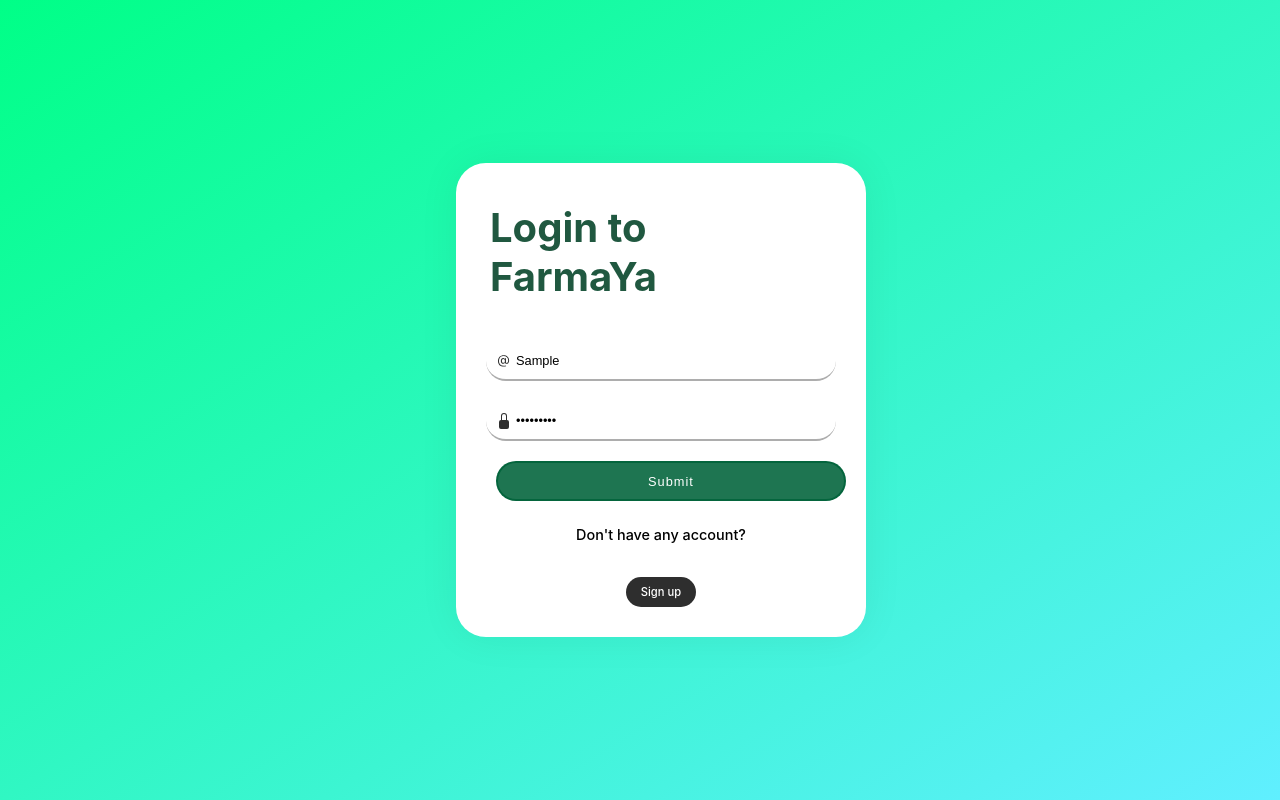
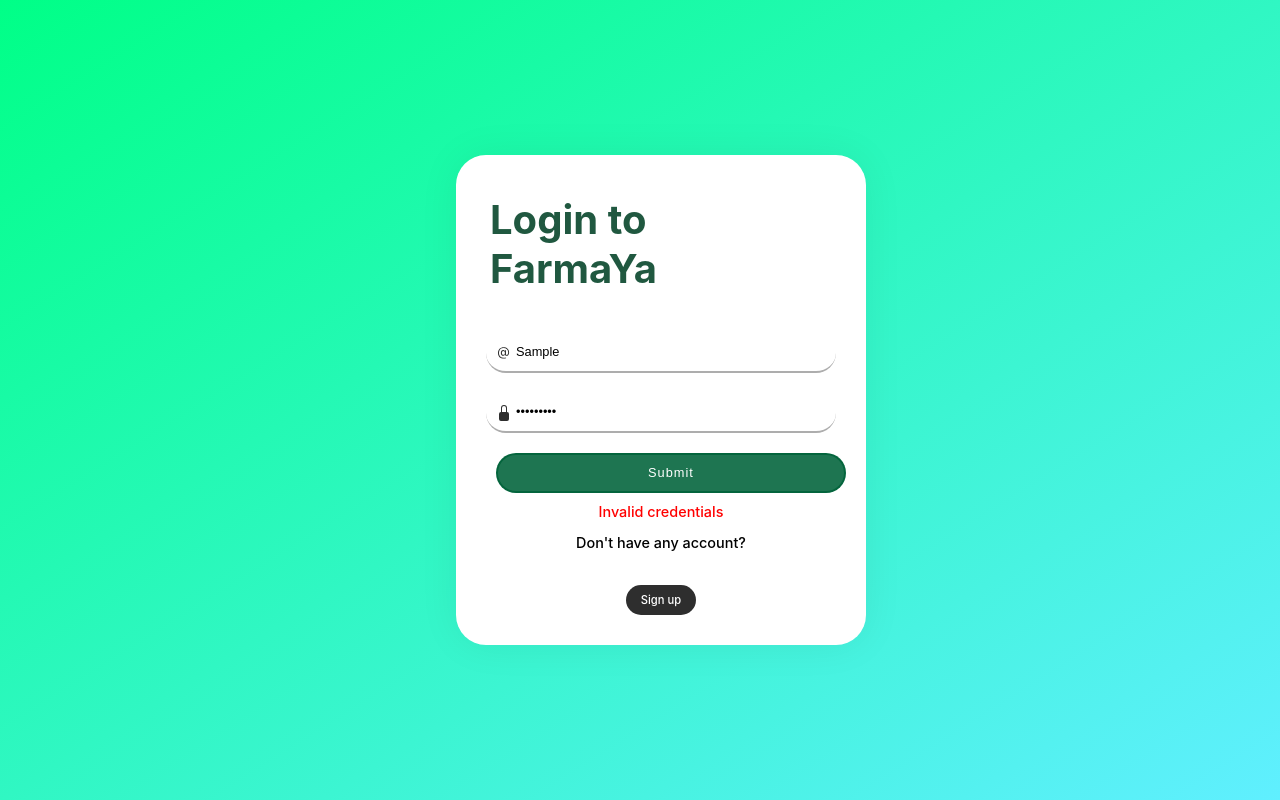
Before and after one commit to JessicaDMunozO/ieti-frontend, a React (Create React App) app in the folder farmaya-app/: page / in a window 1280 px wide. Both pictures are taken after typing "Sample", "Sample123" into the empty fields and a click on the button "Submit". Shown: the top 800 px of the page. Built offline with nearby package versions, Linux system fonts and the light colour scheme; no server answers.

Commit message:
Manejo error credenciales

```diff
--- a/farmaya-app/src/components/Login/Login.css
+++ b/farmaya-app/src/components/Login/Login.css
@@ -91,6 +91,17 @@
     transition-duration: .5s;
 }
 
+.error {
+    margin: 0;
+    display: flex;
+    flex-direction: column;
+    align-items: center;
+    justify-content: center;
+    font-size: .9em;
+    font-weight: 500;
+    color: red;
+}
+
 .signupContainer {
     margin: 0;
     display: flex;
--- a/farmaya-app/src/components/Login/Login.jsx
+++ b/farmaya-app/src/components/Login/Login.jsx
@@ -7,6 +7,7 @@
 const Login = () => {
     const [document, setDocument] = useState("");
     const [password, setPassword] = useState("");
+    const [error, setError] = useState(false);
 
     const handleDocumentChange = (event) => {
         const value = event.target.value;
@@ -37,6 +38,7 @@
             navigate('/mainPage');
         } catch (error) {
             console.log(error);
+            setError(true);
         }
     };
 
@@ -59,6 +61,7 @@
                 </div>
 
                 <button id="button">Submit</button>
+                {error ? <p className="error">Invalid credentials</p> : null}
                 <div className="signupContainer">
                     <p>Don't have any account?</p>
                     <a href="/signup">Sign up</a>
```
